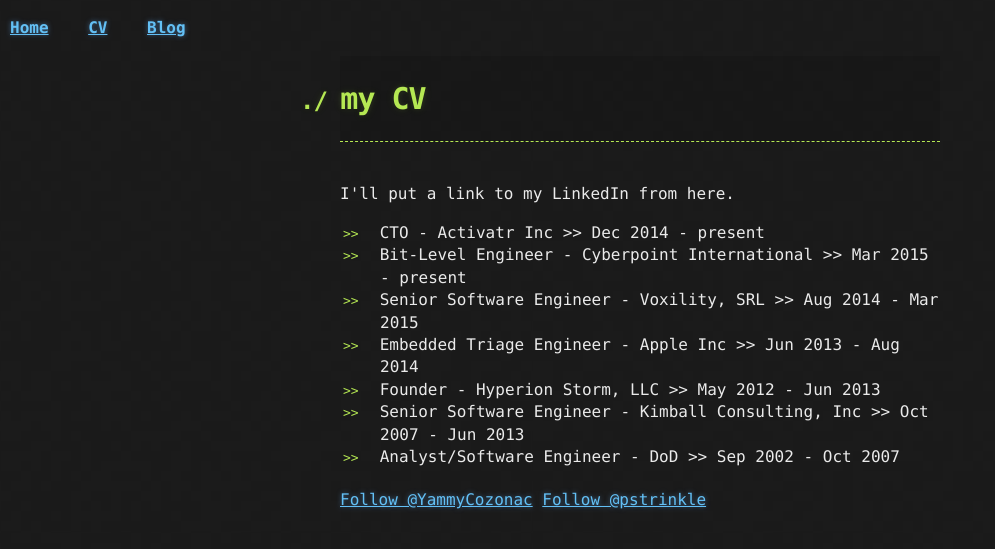
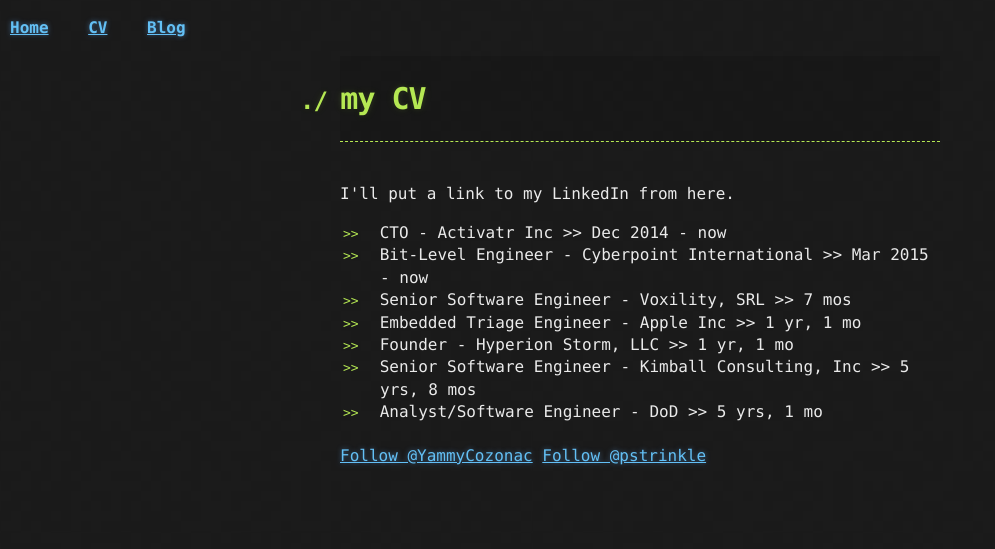
Before and after one commit to pstrinkle/pstrinkle.github.io, a Jekyll site: the page built from cv.html, in a window 1280 px wide. Shown: the top 549 px of the page, without its empty margins (0-995 px from the left). Built offline with Jekyll 4.4.1, drawn with Linux system fonts in a browser that asks for light colours; comment, search, counter and statistics services are not loaded.

Commit message:
Update cv.html

```diff
--- a/cv.html
+++ b/cv.html
@@ -10,13 +10,13 @@
   <p>I'll put a link to my LinkedIn from here.</p>
 
   <ul>
-    <li>CTO - Activatr Inc &gt;&gt; Dec 2014 - present</li>
-    <li>Bit-Level Engineer - Cyberpoint International &gt;&gt; Mar 2015 - present</li>
-    <li>Senior Software Engineer - Voxility, SRL &gt;&gt; Aug 2014 - Mar 2015</li>
-    <li>Embedded Triage Engineer - Apple Inc &gt;&gt; Jun 2013 - Aug 2014</li>
-    <li>Founder - Hyperion Storm, LLC &gt;&gt; May 2012 - Jun 2013</li>
-    <li>Senior Software Engineer - Kimball Consulting, Inc &gt;&gt; Oct 2007 - Jun 2013</li>
-    <li>Analyst/Software Engineer - DoD &gt;&gt; Sep 2002 - Oct 2007</li>
+    <li>CTO - Activatr Inc &gt;&gt; Dec 2014 - now</li>
+    <li>Bit-Level Engineer - Cyberpoint International &gt;&gt; Mar 2015 - now</li>
+    <li>Senior Software Engineer - Voxility, SRL &gt;&gt; 7 mos</li>
+    <li>Embedded Triage Engineer - Apple Inc &gt;&gt; 1 yr, 1 mo</li>
+    <li>Founder - Hyperion Storm, LLC &gt;&gt; 1 yr, 1 mo</li>
+    <li>Senior Software Engineer - Kimball Consulting, Inc &gt;&gt; 5 yrs, 8 mos</li>
+    <li>Analyst/Software Engineer - DoD &gt;&gt; 5 yrs, 1 mo</li>
   </ul>
 
 </section>
```
